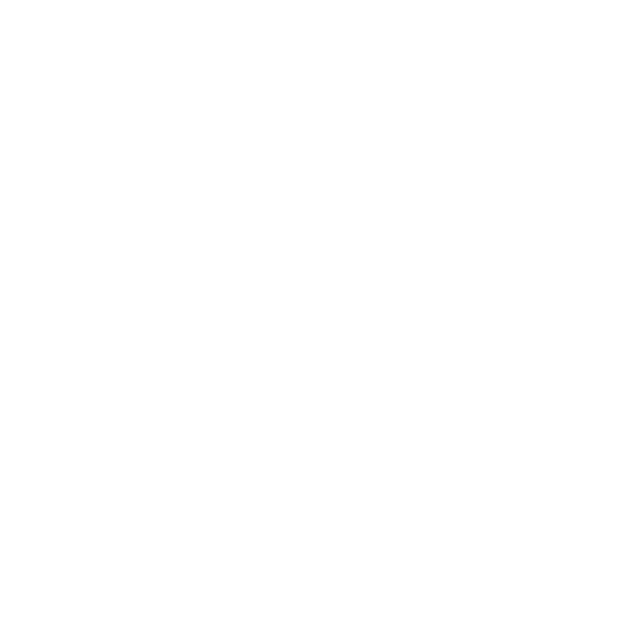
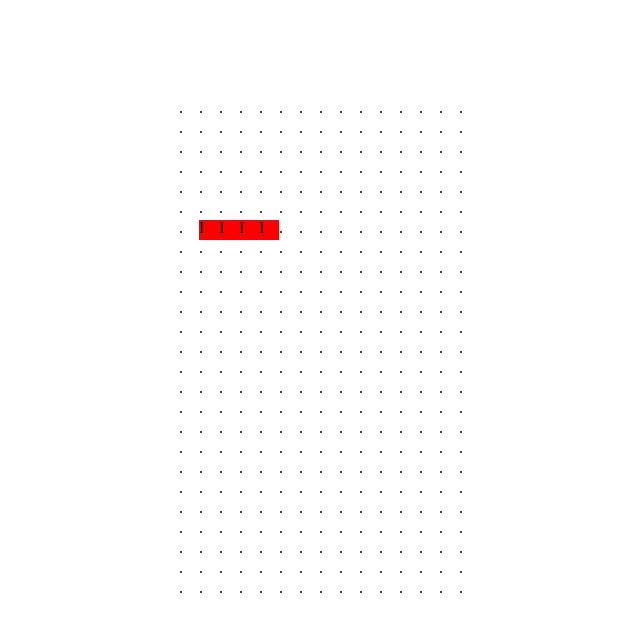
Before and after one commit to jonganebski/react_games, a React (Create React App) app: page /#/tetris in a window 1280 px wide. Shown: the top 632 px of the page, without its empty margins (121-761 px from the left). Built offline with nearby package versions, Linux system fonts and the light colour scheme.

Commit message:
Tetrimino movements.

```diff
--- /dev/null
+++ b/src/Components/Tetris/Tetris.tsx
@@ -0,0 +1,138 @@
+import React, { useEffect, useRef, useState } from "react";
+import styled from "styled-components";
+
+const FIELD_WIDTH = 300;
+const FIELD_HEIGHT = 500;
+
+const PIXEL_WIDTH = 20;
+const PIXEL_HEIGHT = 20;
+
+const TOTAL_ROWS = FIELD_HEIGHT / PIXEL_HEIGHT;
+const TOTAL_COLUMNS = FIELD_WIDTH / PIXEL_WIDTH;
+
+const Field = styled.div`
+  margin: 100px 0 0 300px;
+  width: ${FIELD_WIDTH}px;
+  height: ${FIELD_HEIGHT}px;
+  display: grid;
+  grid-template-columns: ${`repeat(${
+    FIELD_WIDTH / PIXEL_WIDTH
+  }, ${PIXEL_WIDTH}px)`};
+  background-color: steelblue;
+`;
+
+const Cell = styled.div`
+  width: ${PIXEL_WIDTH}px;
+  height: ${PIXEL_HEIGHT}px;
+`;
+
+type TFieldArr = {
+  value: "." | "I" | "S";
+  status: "clear" | "stack" | "active";
+}[][];
+
+const TETRIMINO = {
+  I: {
+    shape: [
+      [
+        { value: ".", status: "clear" },
+        { value: ".", status: "clear" },
+        { value: ".", status: "clear" },
+        { value: ".", status: "clear" },
+      ],
+      [
+        { value: ".", status: "clear" },
+        { value: ".", status: "clear" },
+        { value: ".", status: "clear" },
+        { value: ".", status: "clear" },
+      ],
+      [
+        { value: "I", status: "active" },
+        { value: "I", status: "active" },
+        { value: "I", status: "active" },
+        { value: "I", status: "active" },
+      ],
+      [
+        { value: ".", status: "clear" },
+        { value: ".", status: "clear" },
+        { value: ".", status: "clear" },
+        { value: ".", status: "clear" },
+      ],
+    ] as TFieldArr,
+    color: "red",
+  },
+};
+
+const rotate = (tetrimino: string[][]) => {
+  const rotated: string[][] = [];
+  for (let i = 0; i < tetrimino.length; i++) {
+    const newRow: string[] = [];
+    tetrimino.forEach((row) => newRow.push(row[i]));
+    rotated.push(newRow.reverse());
+  }
+  return rotated;
+};
+
+const fieldArr: TFieldArr = Array(TOTAL_ROWS).fill(
+  Array(TOTAL_COLUMNS).fill({ value: ".", status: "clear" })
+);
+
+const Tetris = () => {
+  const [field, setField] = useState<TFieldArr>(fieldArr);
+  const [tetrimino, setTetrimino] = useState<TFieldArr>(TETRIMINO.I.shape);
+  const [xCoord, setXCoord] = useState(1);
+  const [yCoord, setYCoord] = useState(4);
+
+  useEffect(() => {
+    const handleKeyDown = (e: KeyboardEvent) => {
+      console.log("?");
+      if (e.code === "ArrowRight") {
+        setXCoord((prev) => prev + 1);
+      }
+      if (e.code === "ArrowLeft") {
+        setXCoord((prev) => prev - 1);
+      }
+      if (e.code === "ArrowDown") {
+        setYCoord((prev) => prev + 1);
+      }
+    };
+    document.addEventListener("keydown", handleKeyDown);
+    return () => document.removeEventListener("keydown", handleKeyDown);
+  }, []);
+
+  console.log(xCoord);
+  useEffect(() => {
+    setField((prev) => {
+      const field = JSON.parse(JSON.stringify(prev)) as TFieldArr;
+      field.forEach((row) =>
+        row.forEach((obj) => {
+          if (obj.status === "active") {
+            obj.value = ".";
+            obj.status = "clear";
+          }
+        })
+      );
+      for (let i = 0; i < tetrimino.length; i++) {
+        field[i + yCoord].splice(xCoord, tetrimino[i].length, ...tetrimino[i]);
+      }
+      return field;
+    });
+  }, [tetrimino, xCoord, yCoord]);
+
+  return (
+    <Field>
+      {field.map((row, rowIdx) =>
+        row.map((obj, cellIdx) => (
+          <Cell
+            key={`${rowIdx}-${cellIdx}`}
+            style={{ backgroundColor: obj.value === "." ? "white" : "red" }}
+          >
+            {obj.value}
+          </Cell>
+        ))
+      )}
+    </Field>
+  );
+};
+
+export default Tetris;
--- /dev/null
+++ b/src/Components/Tetris/index.ts
@@ -0,0 +1,3 @@
+import Tetris from "./Tetris";
+
+export default Tetris;
--- a/src/Router.tsx
+++ b/src/Router.tsx
@@ -2,7 +2,8 @@
 import { HashRouter, Route, Switch } from "react-router-dom";
 import Home from "./Components/Home";
 import Minesweeper from "./Components/Minesweeper/Minesweeper";
-import Sudoku from "./Components/Sudoku/";
+import Sudoku from "./Components/Sudoku";
+import Tetris from "./Components/Tetris";
 
 const Router = () => {
   return (
@@ -11,6 +12,7 @@
         <Route exact path="/" component={Home} />
         <Route path="/minesweeper" component={Minesweeper} />
         <Route path="/sudoku" component={Sudoku} />
+        <Route path="/tetris" component={Tetris} />
       </Switch>
     </HashRouter>
   );
```
